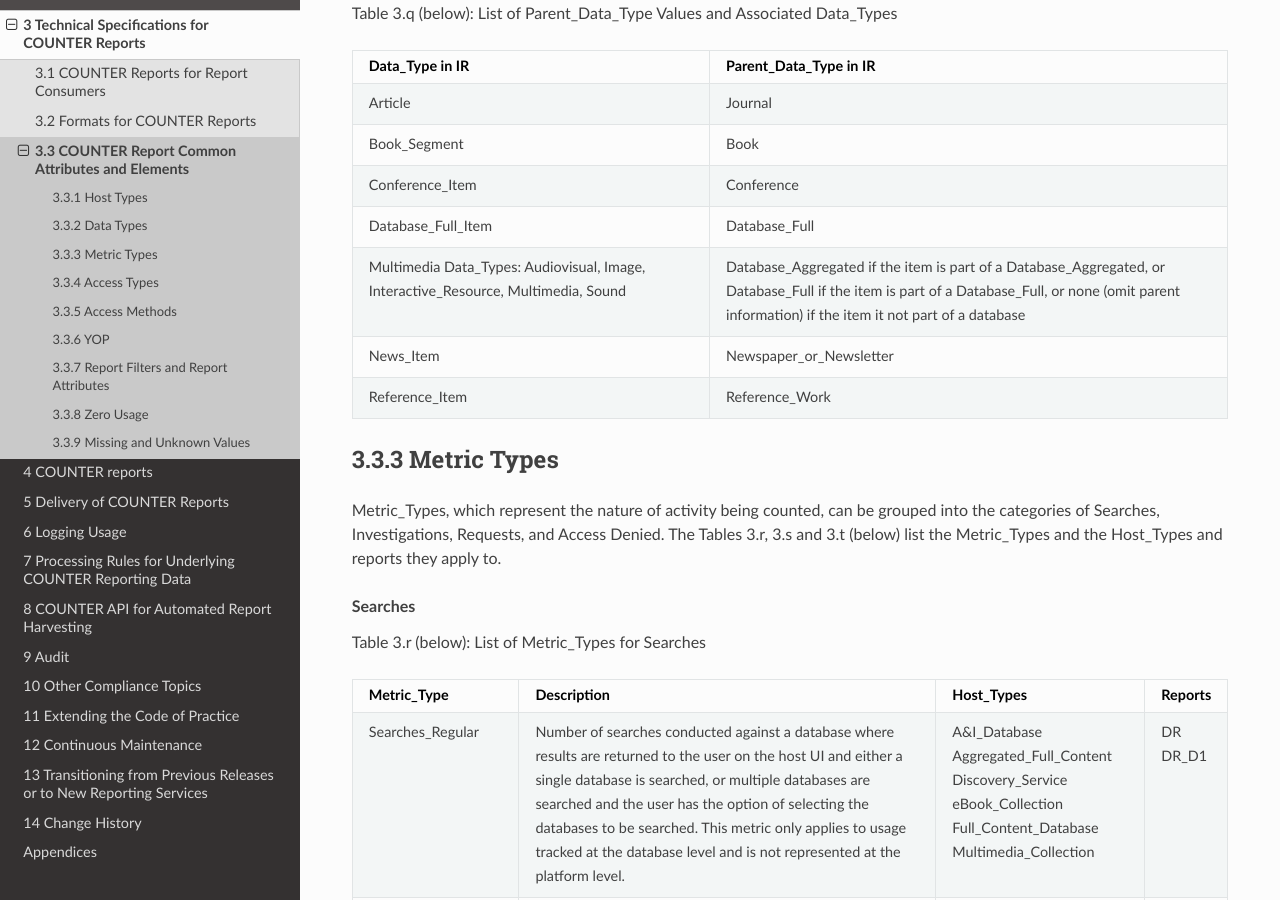
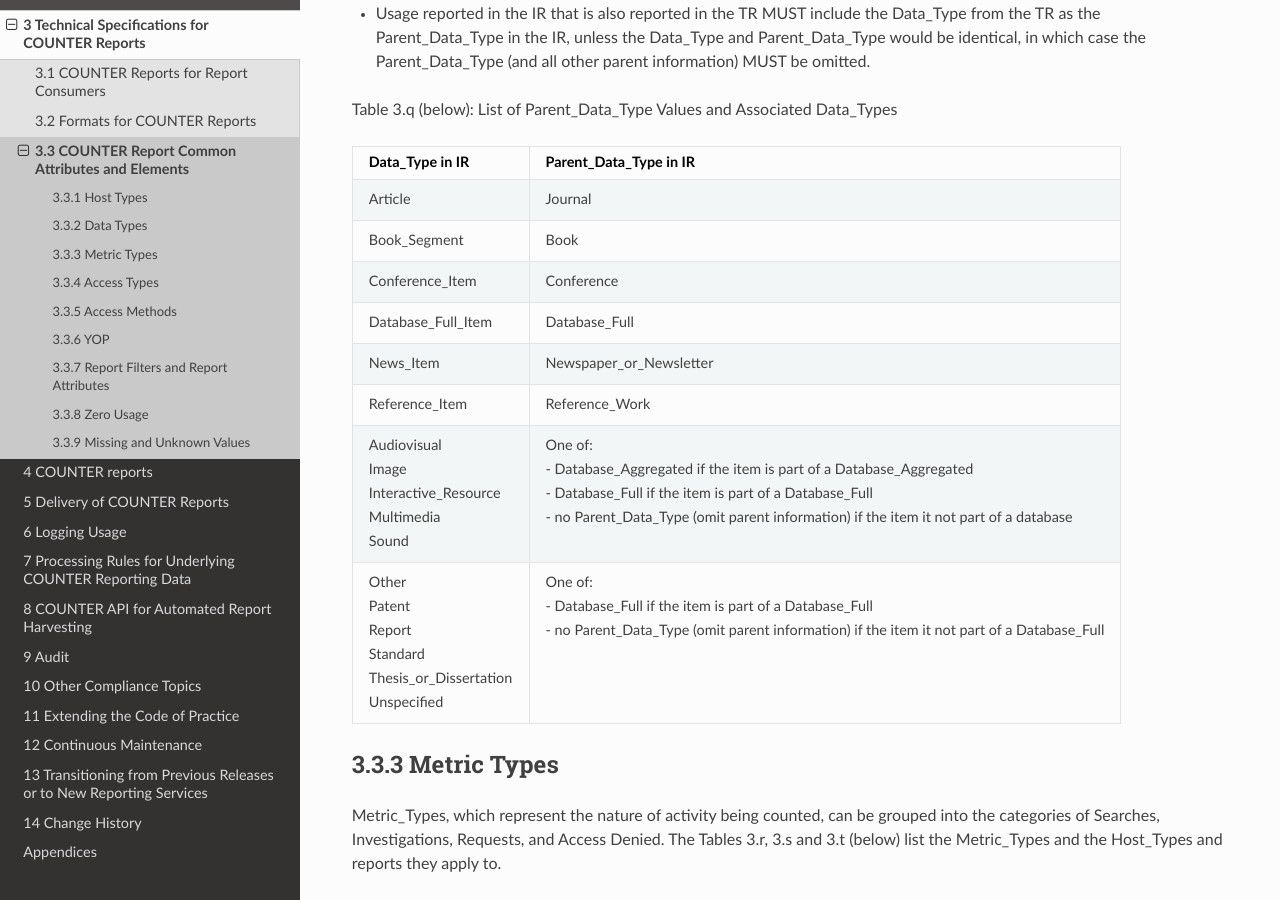
Before and after one commit to Project-Counter/cop5, a Sphinx documentation site: the page built from source/03-specifications/03-counter-report-common-attributes-and-elements.rst, in a window 1280 px wide and 900 px high, scrolled down 7422 px. Built offline with Sphinx 7.4.7 and the Read the Docs theme 3.1.0, drawn with Linux system fonts in a browser that asks for light colours; some of the changed text lies outside the part shown.

Commit message:
Add missing Data_Types and Parent_Data_Types rules for databases (#281)

```diff
--- a/source/03-specifications/03-counter-report-common-attributes-and-elements.rst
+++ b/source/03-specifications/03-counter-report-common-attributes-and-elements.rst
@@ -290,6 +290,7 @@ Table 3.p (below): List of Data_Type Values
      - A&I_Database\ |br|\ |lb|
        Aggregated_Full_Content\ |br|\ |lb|
        Discovery_Service\ |br|\ |lb|
+       Full_Content_Database\ |br|\ |lb|
        Repository
      - PR, DR, TR, IR\ |br|\ |lb|
        PR_P1
@@ -335,6 +336,7 @@ Table 3.p (below): List of Data_Type Values
      - A&I_Database\ |br|\ |lb|
        Aggregated_Full_Content\ |br|\ |lb|
        Discovery_Service\ |br|\ |lb|
+       Full_Content_Database\ |br|\ |lb|
        Repository\ |br|\ |lb|
        Scholarly_Collaboration_Network
      - PR, DR, TR, IR\ |br|\ |lb|
@@ -362,6 +364,7 @@ Table 3.p (below): List of Data_Type Values
      - A&I_Database\ |br|\ |lb|
        Aggregated_Full_Content\ |br|\ |lb|
        Discovery_Service\ |br|\ |lb|
+       Full_Content_Database\ |br|\ |lb|
        Repository\ |br|\ |lb|
        Scholarly_Collaboration_Network
      - PR, DR, TR, IR\ |br|\ |lb|
@@ -372,6 +375,7 @@ Table 3.p (below): List of Data_Type Values
      - A&I_Database\ |br|\ |lb|
        Aggregated_Full_Content\ |br|\ |lb|
        Discovery_Service\ |br|\ |lb|
+       Full_Content_Database\ |br|\ |lb|
        Repository\ |br|\ |lb|
        Scholarly_Collaboration_Network
      - PR, DR, TR, IR\ |br|\ |lb|
@@ -383,6 +387,7 @@ Table 3.p (below): List of Data_Type Values
        Aggregated_Full_Content\ |br|\ |lb|
        Data_Repository\ |br|\ |lb|
        Discovery_Service\ |br|\ |lb|
+       Full_Content_Database\ |br|\ |lb|
        Repository\ |br|\ |lb|
        Scholarly_Collaboration_Network
      - PR, DR, TR, IR\ |br|\ |lb|
@@ -424,14 +429,31 @@ Table 3.q (below): List of Parent_Data_Type Values and Associated Data_Types
    * - Database_Full_Item
      - Database_Full
 
-   * - Multimedia Data_Types: Audiovisual, Image, Interactive_Resource, Multimedia, Sound
-     - Database_Aggregated if the item is part of a Database_Aggregated, or Database_Full if the item is part of a Database_Full, or none (omit parent information) if the item it not part of a database
-
    * - News_Item
      - Newspaper_or_Newsletter
 
    * - Reference_Item
      - Reference_Work
+
+   * - Audiovisual\ |br|\ |lb|
+       Image\ |br|\ |lb|
+       Interactive_Resource\ |br|\ |lb|
+       Multimedia\ |br|\ |lb|
+       Sound
+     - One of:\ |br|\ |lb|
+       - Database_Aggregated if the item is part of a Database_Aggregated\ |br|\ |lb|
+       - Database_Full if the item is part of a Database_Full\ |br|\ |lb|
+       - no Parent_Data_Type (omit parent information) if the item it not part of a database
+
+   * - Other\ |br|\ |lb|
+       Patent\ |br|\ |lb|
+       Report\ |br|\ |lb|
+       Standard\ |br|\ |lb|
+       Thesis_or_Dissertation\ |br|\ |lb|
+       Unspecified
+     - One of:\ |br|\ |lb|
+       - Database_Full if the item is part of a Database_Full\ |br|\ |lb|
+       - no Parent_Data_Type (omit parent information) if the item it not part of a Database_Full
 
 
 .. _metric-types:
```
Also changed, not shown: other parts of source/03-specifications/03-counter-report-common-attributes-and-elements.rst (+2 -2 lines).
